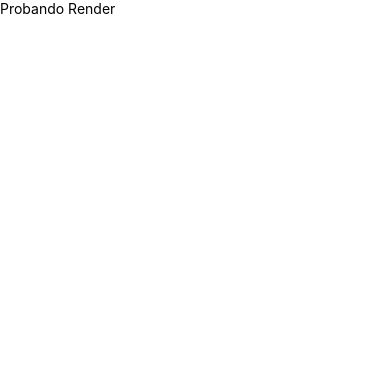
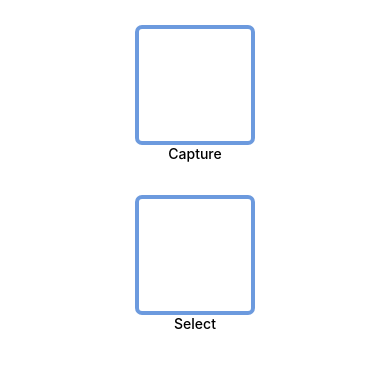
Before and after one commit to patxiarana/Udemay-TS-RN, a React Native app in the folder Udemy-TS-RN/: screen / in a window 390 px wide. Shown: the top 368 px of the page. Built offline with nearby package versions, Linux system fonts and the light colour scheme.

Commit message:
install expo icons, fix style home

```diff
--- a/Udemy-TS-RN/App.tsx
+++ b/Udemy-TS-RN/App.tsx
@@ -1,5 +1,5 @@
 import React, {FC} from 'react';
-import { Text, View } from 'react-native';
+import { Text, View , StyleSheet} from 'react-native';
 import Home from './app/screens/Home'
 
 interface Props {}
@@ -8,10 +8,22 @@ interface Props {}
 const  App: FC<Props> = (props) : JSX.Element => {
   return (
     <View>
-      <Text>Probando Render</Text>
       <Home/>
  </View>
   );
 }
 
+const styles = StyleSheet.create({
+  container: {
+    flex: 1,
+    justifyContent: 'center',
+    alignItems: 'center',
+  },
+  text: {
+    fontSize: 24,
+    textAlign: 'center',
+  },
+});
+
+
 export default App ;
--- a/Udemy-TS-RN/app/screens/Home.tsx
+++ b/Udemy-TS-RN/app/screens/Home.tsx
@@ -22,10 +22,10 @@ const Home: FC<Props> = (): JSX.Element => {
 
 const styles = StyleSheet.create({
   container: {
-    flex: 1 ,
+  //  flex: 1 ,
    justifyContent : 'center',
    alignItems : 'center' ,
-   display: 'none',
+  // display: 'none',
   },
   btnContainer : {
     width : 120 ,
--- a/Udemy-TS-RN/package.json
+++ b/Udemy-TS-RN/package.json
@@ -12,7 +12,8 @@
     "expo": "~48.0.18",
     "expo-status-bar": "~1.4.4",
     "react": "18.2.0",
-    "react-native": "0.71.8"
+    "react-native": "0.71.8",
+    "react-native-vector-icons": "^9.2.0"
   },
   "devDependencies": {
     "@babel/core": "^7.20.0",
```
Also changed, not shown: 1 other file (tests, documents, lock files or other folders).
